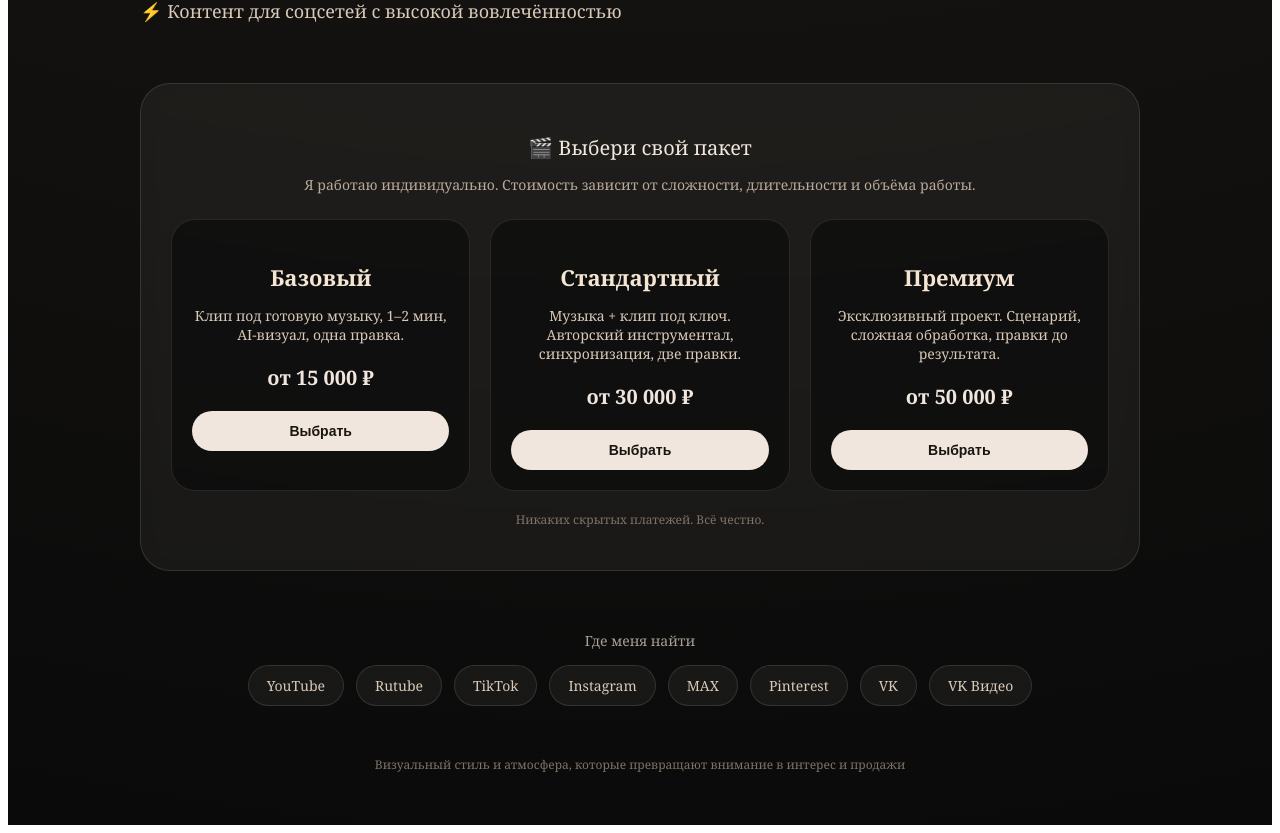
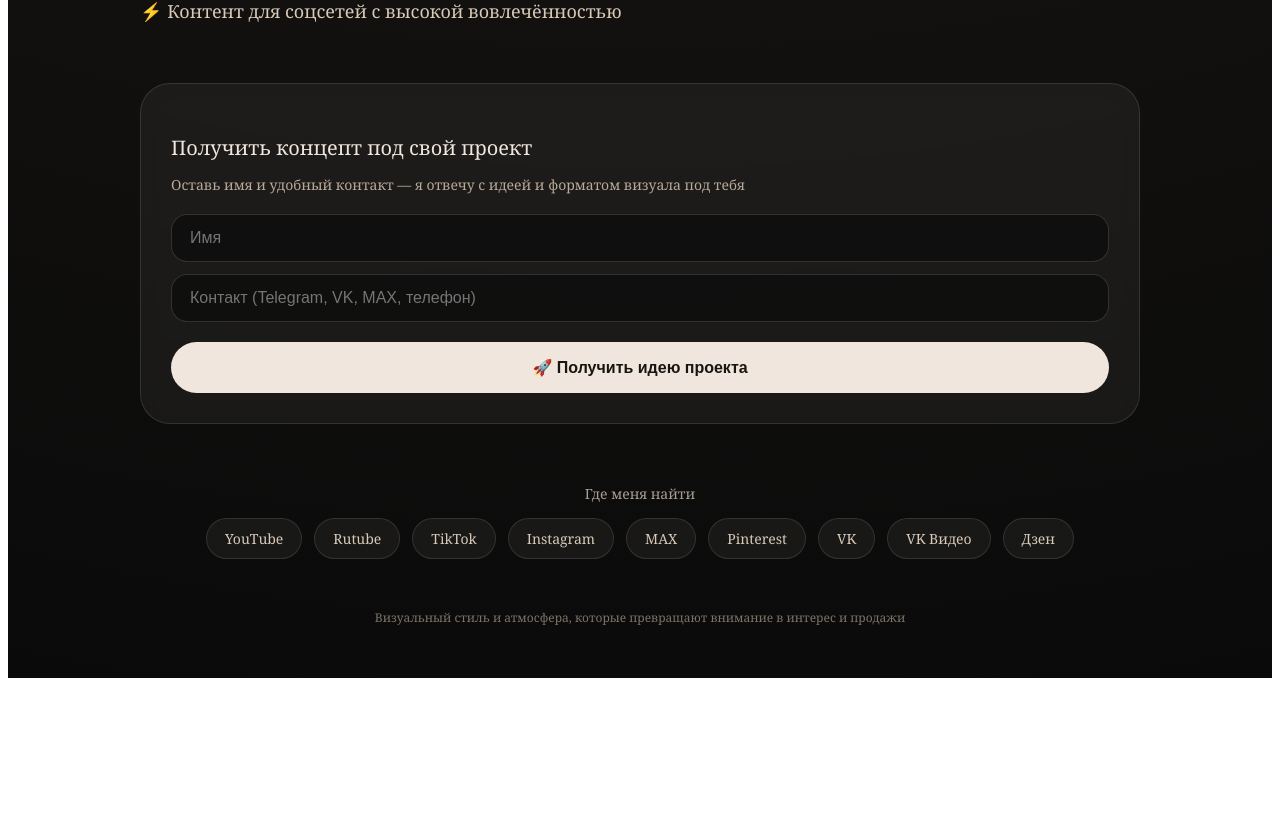
Before and after one commit to viktoriakacaran/energiya-v-kadre, a React (Create React App) app: page / in a window 1280 px wide. Shown: the part 2093-2926 px from the top of the page. After the commit the page ends 2779 px from the top, so only its background shows below. Built offline with nearby package versions, Linux system fonts and the light colour scheme.

Commit message:
Update App.js

```diff
--- a/src/App.js
+++ b/src/App.js
@@ -4,9 +4,9 @@ export default function App() {
   const [name, setName] = useState("");
   const [contact, setContact] = useState("");
 
-  const sendLead = (packageName) => {
-    const message = `Новая заявка:%0AИмя: ${name}%0AКонтакт: ${contact}%0AПакет: ${packageName}`;
-    window.open(`https://vk.com/energiya_v_kadre?w=app6894400_-239493165&text=${message}`);
+  const sendLead = () => {
+    const message = `Новая заявка:%0AИмя: ${name}%0AКонтакт: ${contact}`;
+    window.open(`https://vk.com/energiya_v_kadre`);
   };
 
   return (
@@ -218,7 +218,7 @@ export default function App() {
           </div>
         </div>
 
-        {/* БЛОК «ЗАКАЗАТЬ КЛИП» С ПАКЕТАМИ */}
+        {/* ФОРМА ЗАКАЗА */}
         <div style={{
           marginBottom: "60px",
           background: "rgba(255,245,235,0.05)",
@@ -230,170 +230,69 @@ export default function App() {
           <p style={{
             fontSize: "20px",
             marginBottom: "8px",
-            color: "#f0e6dd",
-            textAlign: "center"
+            color: "#f0e6dd"
           }}>
-            🎬 Выбери свой пакет
+            Получить концепт под свой проект
           </p>
           <p style={{
             fontSize: "14px",
             color: "#b9aa9c",
-            marginBottom: "25px",
-            textAlign: "center"
+            marginBottom: "20px"
           }}>
-            Я работаю индивидуально. Стоимость зависит от сложности, длительности и объёма работы.
+            Оставь имя и удобный контакт — я отвечу с идеей и форматом визуала под тебя
           </p>
 
           <div style={{
             display: "flex",
-            flexWrap: "wrap",
-            gap: "20px",
-            justifyContent: "center",
+            flexDirection: "column",
+            gap: "12px",
             marginBottom: "20px"
           }}>
-            {/* Пакет 1 */}
-            <div style={{
-              flex: "1",
-              minWidth: "240px",
+            <input
+              style={{
+                padding: "14px 18px",
                 background: "rgba(0,0,0,0.4)",
-              borderRadius: "24px",
-              padding: "20px",
-              textAlign: "center",
-              border: "1px solid rgba(255,245,235,0.1)"
-            }}>
-              <h3 style={{ fontSize: "22px", marginBottom: "10px", color: "#f5e6d3" }}>Базовый</h3>
-              <p style={{ fontSize: "14px", color: "#d9c9b8", marginBottom: "15px" }}>
-                Клип под готовую музыку, 1–2 мин, AI-визуал, одна правка.
-              </p>
-              <p style={{ fontSize: "20px", fontWeight: "bold", marginBottom: "20px", color: "#f0e6dd" }}>
-                от 15 000 ₽
-              </p>
+                border: "1px solid rgba(255,245,235,0.15)",
+                borderRadius: "16px",
+                color: "#f0e6dd",
+                fontSize: "16px"
+              }}
+              placeholder="Имя"
+              value={name}
+              onChange={(e) => setName(e.target.value)}
+            />
+            <input
+              style={{
+                padding: "14px 18px",
+                background: "rgba(0,0,0,0.4)",
+                border: "1px solid rgba(255,245,235,0.15)",
+                borderRadius: "16px",
+                color: "#f0e6dd",
+                fontSize: "16px"
+              }}
+              placeholder="Контакт (Telegram, VK, MAX, телефон)"
+              value={contact}
+              onChange={(e) => setContact(e.target.value)}
+            />
+          </div>
+
           <button
             style={{
-                  padding: "12px 20px",
+              width: "100%",
+              padding: "16px",
               background: "#f0e6dd",
               color: "#1a1510",
               border: "none",
               borderRadius: "40px",
-                  fontSize: "14px",
+              fontSize: "16px",
               fontWeight: "bold",
               cursor: "pointer",
-                  transition: "0.2s",
-                  width: "100%"
+              transition: "0.2s"
             }}
-                onClick={() => {
-                  const name = prompt("Ваше имя");
-                  const contact = prompt("Ваш контакт (Telegram, VK, MAX, телефон)");
-                  if (name && contact) {
-                    const message = `Новая заявка:%0AИмя: ${name}%0AКонтакт: ${contact}%0AПакет: Базовый`;
-                    window.open(`https://vk.com/energiya_v_kadre?w=app6894400_-239493165&text=${message}`);
-                  } else {
-                    alert("Пожалуйста, заполните имя и контакт");
-                  }
-                }}
+            onClick={sendLead}
           >
-                Выбрать
+            🚀 Получить идею проекта
           </button>
-            </div>
-
-            {/* Пакет 2 */}
-            <div style={{
-              flex: "1",
-              minWidth: "240px",
-              background: "rgba(0,0,0,0.4)",
-              borderRadius: "24px",
-              padding: "20px",
-              textAlign: "center",
-              border: "1px solid rgba(255,245,235,0.1)"
-            }}>
-              <h3 style={{ fontSize: "22px", marginBottom: "10px", color: "#f5e6d3" }}>Стандартный</h3>
-              <p style={{ fontSize: "14px", color: "#d9c9b8", marginBottom: "15px" }}>
-                Музыка + клип под ключ. Авторский инструментал, синхронизация, две правки.
-              </p>
-              <p style={{ fontSize: "20px", fontWeight: "bold", marginBottom: "20px", color: "#f0e6dd" }}>
-                от 30 000 ₽
-              </p>
-              <button
-                style={{
-                  padding: "12px 20px",
-                  background: "#f0e6dd",
-                  color: "#1a1510",
-                  border: "none",
-                  borderRadius: "40px",
-                  fontSize: "14px",
-                  fontWeight: "bold",
-                  cursor: "pointer",
-                  transition: "0.2s",
-                  width: "100%"
-                }}
-                onClick={() => {
-                  const name = prompt("Ваше имя");
-                  const contact = prompt("Ваш контакт (Telegram, VK, MAX, телефон)");
-                  if (name && contact) {
-                    const message = `Новая заявка:%0AИмя: ${name}%0AКонтакт: ${contact}%0AПакет: Стандартный`;
-                    window.open(`https://vk.com/energiya_v_kadre?w=app6894400_-239493165&text=${message}`);
-                  } else {
-                    alert("Пожалуйста, заполните имя и контакт");
-                  }
-                }}
-              >
-                Выбрать
-              </button>
-            </div>
-
-            {/* Пакет 3 */}
-            <div style={{
-              flex: "1",
-              minWidth: "240px",
-              background: "rgba(0,0,0,0.4)",
-              borderRadius: "24px",
-              padding: "20px",
-              textAlign: "center",
-              border: "1px solid rgba(255,245,235,0.1)"
-            }}>
-              <h3 style={{ fontSize: "22px", marginBottom: "10px", color: "#f5e6d3" }}>Премиум</h3>
-              <p style={{ fontSize: "14px", color: "#d9c9b8", marginBottom: "15px" }}>
-                Эксклюзивный проект. Сценарий, сложная обработка, правки до результата.
-              </p>
-              <p style={{ fontSize: "20px", fontWeight: "bold", marginBottom: "20px", color: "#f0e6dd" }}>
-                от 50 000 ₽
-              </p>
-              <button
-                style={{
-                  padding: "12px 20px",
-                  background: "#f0e6dd",
-                  color: "#1a1510",
-                  border: "none",
-                  borderRadius: "40px",
-                  fontSize: "14px",
-                  fontWeight: "bold",
-                  cursor: "pointer",
-                  transition: "0.2s",
-                  width: "100%"
-                }}
-                onClick={() => {
-                  const name = prompt("Ваше имя");
-                  const contact = prompt("Ваш контакт (Telegram, VK, MAX, телефон)");
-                  if (name && contact) {
-                    const message = `Новая заявка:%0AИмя: ${name}%0AКонтакт: ${contact}%0AПакет: Премиум`;
-                    window.open(`https://vk.com/energiya_v_kadre?w=app6894400_-239493165&text=${message}`);
-                  } else {
-                    alert("Пожалуйста, заполните имя и контакт");
-                  }
-                }}
-              >
-                Выбрать
-              </button>
-            </div>
-          </div>
-          <p style={{
-            fontSize: "12px",
-            color: "#7f7368",
-            textAlign: "center",
-            marginTop: "10px"
-          }}>
-            Никаких скрытых платежей. Всё честно.
-          </p>
         </div>
 
         {/* КНОПКИ ПЛАТФОРМ */}
@@ -422,7 +321,8 @@ export default function App() {
               { name: "MAX", url: "https://max.ru/u/f9LHodD0cOLMgsWfQ6JPqhHZRRLMOmHwPEWcvLkIlMJ9qYH-625wU_SQb_c" },
               { name: "Pinterest", url: "https://ru.pinterest.com/vikka_tsaran" },
               { name: "VK", url: "https://vk.com/energiya_v_kadre" },
-              { name: "VK Видео", url: "https://vkvideo.ru/@energiya_v_kadre" }
+              { name: "VK Видео", url: "https://vkvideo.ru/@energiya_v_kadre" },
+              { name: "Дзен", url: "https://dzen.ru/id/69cec4ac1be80a16ff940c1b" }
             ].map((platform, i) => (
               <a
                 key={i}
```
Lines whose indentation alone changed are shown as unchanged.
